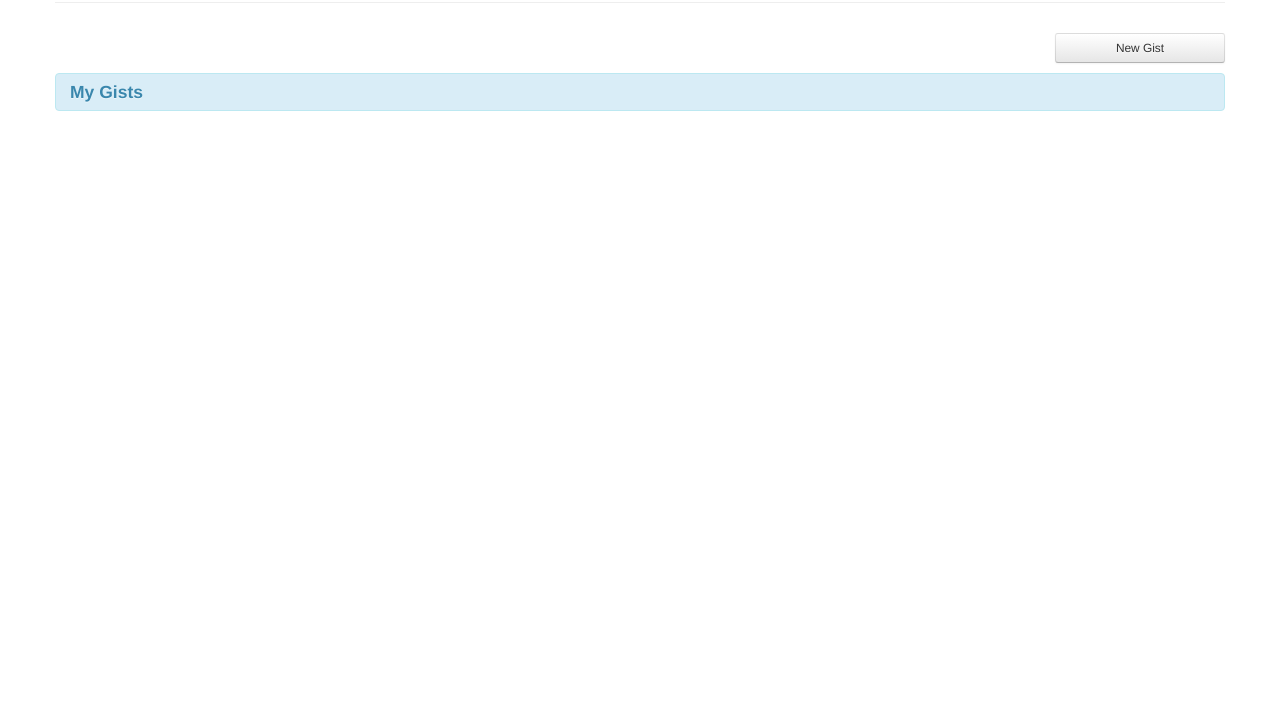
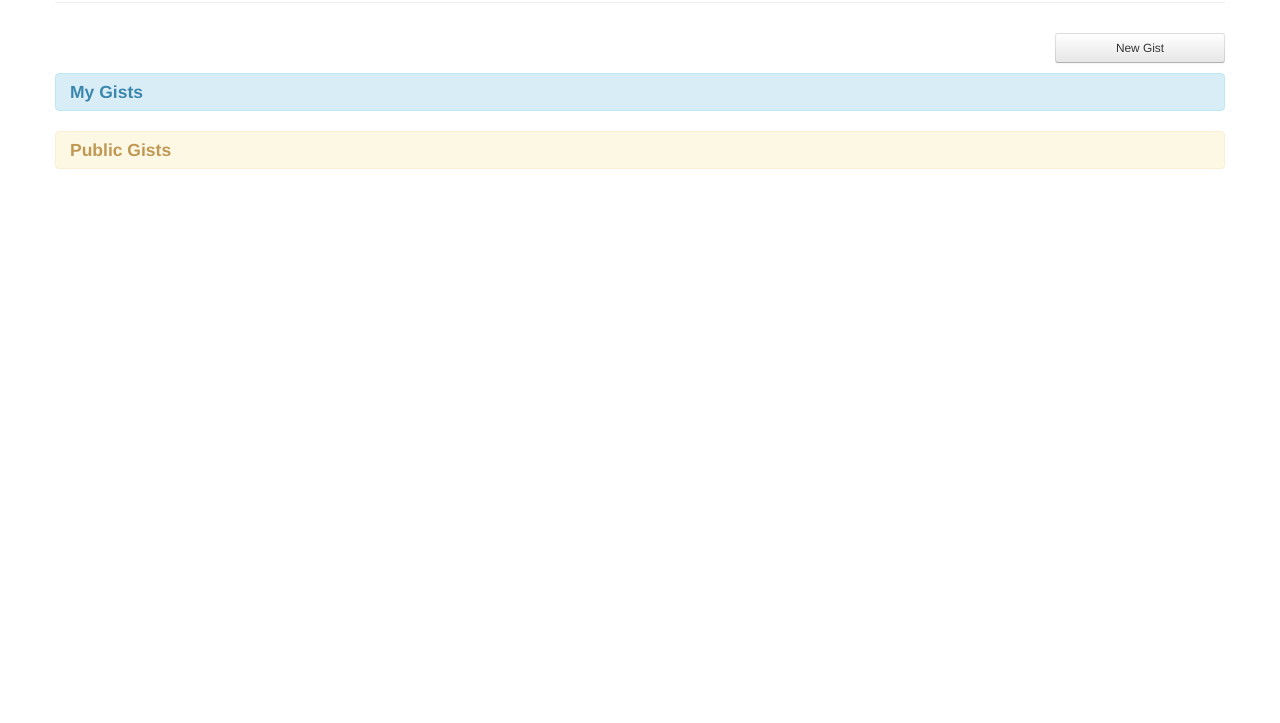
Before and after one commit to gmdayley/angistular, a plain HTML site: page index.html at #!/gists in a window 1280 px wide. Shown: the part 77-800 px from the top of the page. Drawn offline with Linux system fonts and the light colour scheme.

Commit message:
step3 complete

```diff
--- a/gist.js
+++ b/gist.js
@@ -16,10 +16,17 @@ angular.module('app').controller('GistController', function ($scope, $http, $log
     // Create a ng model object to hold our gists
     $scope.gists = {};
 
-    var Gist = $resource('https://api.github.com/gists/:id', {id: '@id', access_token: accessToken});
+    var Gist = $resource('https://api.github.com/gists/:id/:option', {id: '@id', access_token: accessToken}, {
+        public: {method: 'GET', params: {id: 'public'}, isArray: true},
+        starred: {method: 'GET', params: {id: 'starred'}, isArray: true}
+    });
 
     // Query list of users gist
     $scope.gists.myGists = Gist.query();
+
+    // Query list of public gists
+    $scope.gists.publicGists = Gist.public();
+
 
     // Create a new gist
     $scope.new = function () {
```
Also changed, not shown: partials/gists.html (+1 -2 lines).
